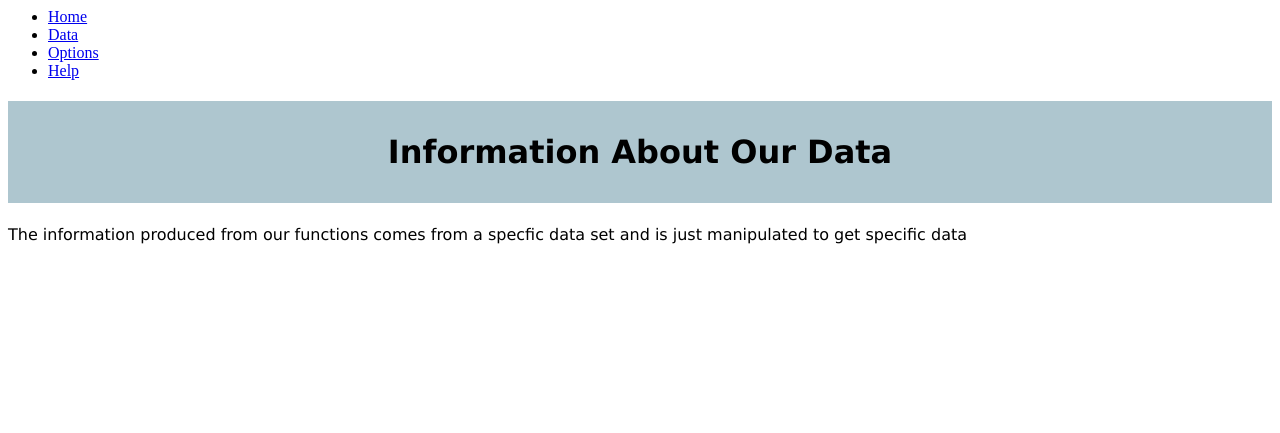
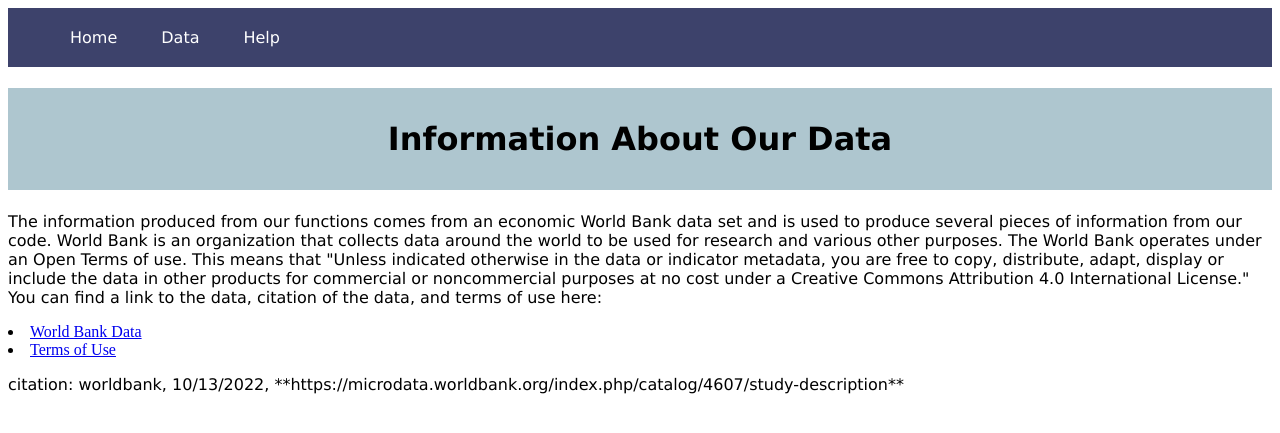
Before and after one commit to CS257-F23/team-project-e, a Flask app: page /dataPage in a window 1280 px wide. Shown: the top 433 px of the page. Run offline with Flask 3, Linux system fonts and the light colour scheme; parts of the project's set-up code (start-up, migrations or seed data) failed here and were passed over.

Commit message:
small changes

```diff
--- a/templates/dataPage.html
+++ b/templates/dataPage.html
@@ -2,22 +2,42 @@
 
 <head>
     <title> Information About Our Data</title>
-    <link rel = "stylesheet" href = "{{url_for('static', filename = 'datastyle.css')}}">
+    <link rel="stylesheet" href="{{url_for('static', filename = 'datastyle.css')}}">
 </head>
 
 <body>
+    <nav>
 
-    <ul>
-        <li> <a href={{url_for('homepage')}}> Home </a></li>
-        <li> <a href={{url_for('statement_about_our_data')}}> Data </a></li>
-        <li> <a href={{url_for('display_out_data')}}> Options </a> </li>
-        <li> <a href={{url_for('helper_page')}}> Help </a></li>
-    </ul>
+        <ul>
+            <li> <a href={{url_for('homepage')}}> Home </a></li>
+            <li> <a href={{url_for('statement_about_our_data')}}> Data </a></li>
+            <li> <a href={{url_for('helper_page')}}> Help </a></li>
+        </ul>
+    </nav>
     <h1> Information About Our Data </h1>
-    <!-- feel free to change the language text -->
-    <p> The information produced from our functions comes from a specfic data set and is just manipulated to get
-        specific data</p>
+    <p> The information produced from our functions comes from an economic World Bank data set and is used to produce
+        several pieces
+        of information from our code. World Bank is an organization that collects data around the world to be used for
+        research and
+        various other purposes. The World Bank operates under an Open Terms of use. This means that "Unless indicated
+        otherwise in
+        the data or indicator metadata, you are free to copy, distribute, adapt, display or include the data in other
+        products for
+        commercial or noncommercial purposes at no cost under a Creative Commons Attribution 4.0 International License."
+        You can find a link to the data, citation of the data, and terms of use here:
+    </p>
+    <!-- Link for data and terms of use: -->
+    <li>
+        <a href="https://microdata.worldbank.org/index.php/catalog/4607/study-description">World Bank
+            Data</a>
+    </li>
+    <li>
+        <a href="https://microdata.worldbank.org/index.php/terms-of-use">Terms of Use</a>
 
+
+    </li>
+    <p> citation: worldbank, 10/13/2022, **https://microdata.worldbank.org/index.php/catalog/4607/study-description**
+    </p>
 </body>
 
 </html>
```
Also changed, not shown: templates/helpPage.html (+15 -9 lines).
